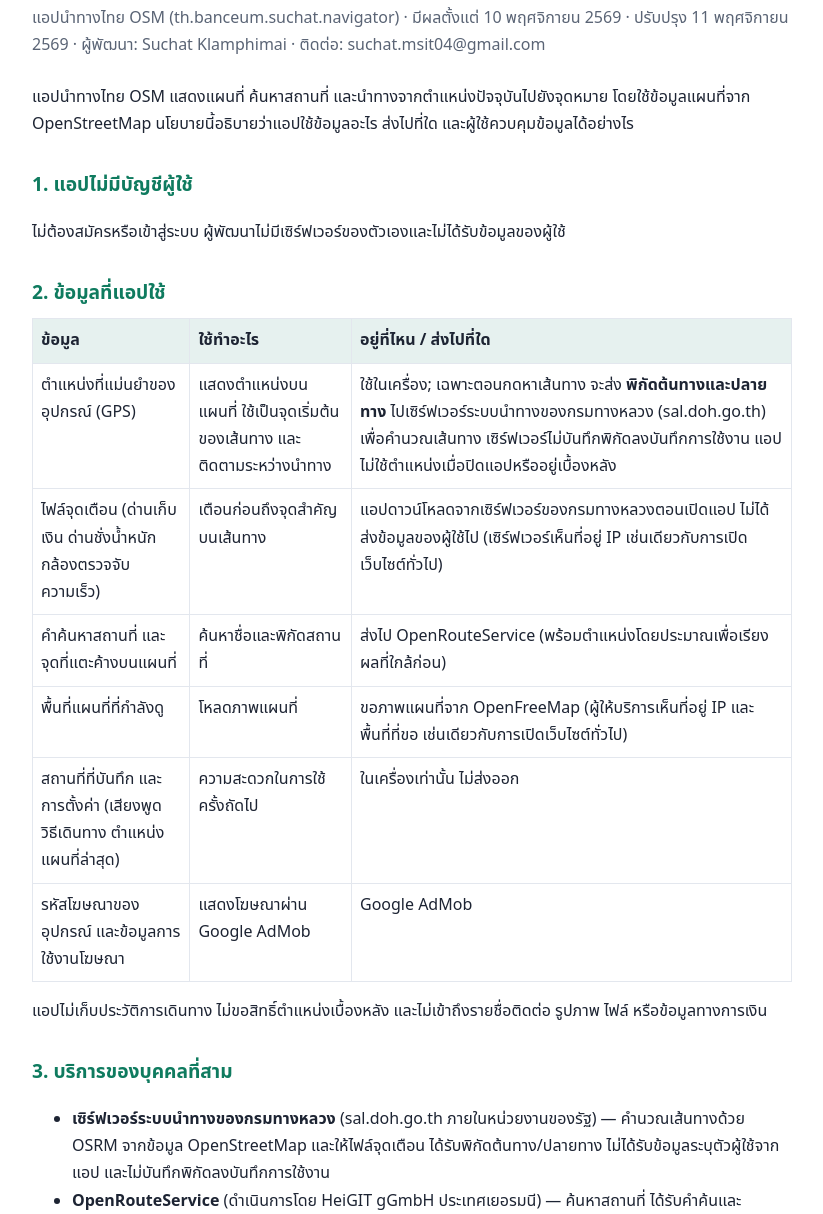
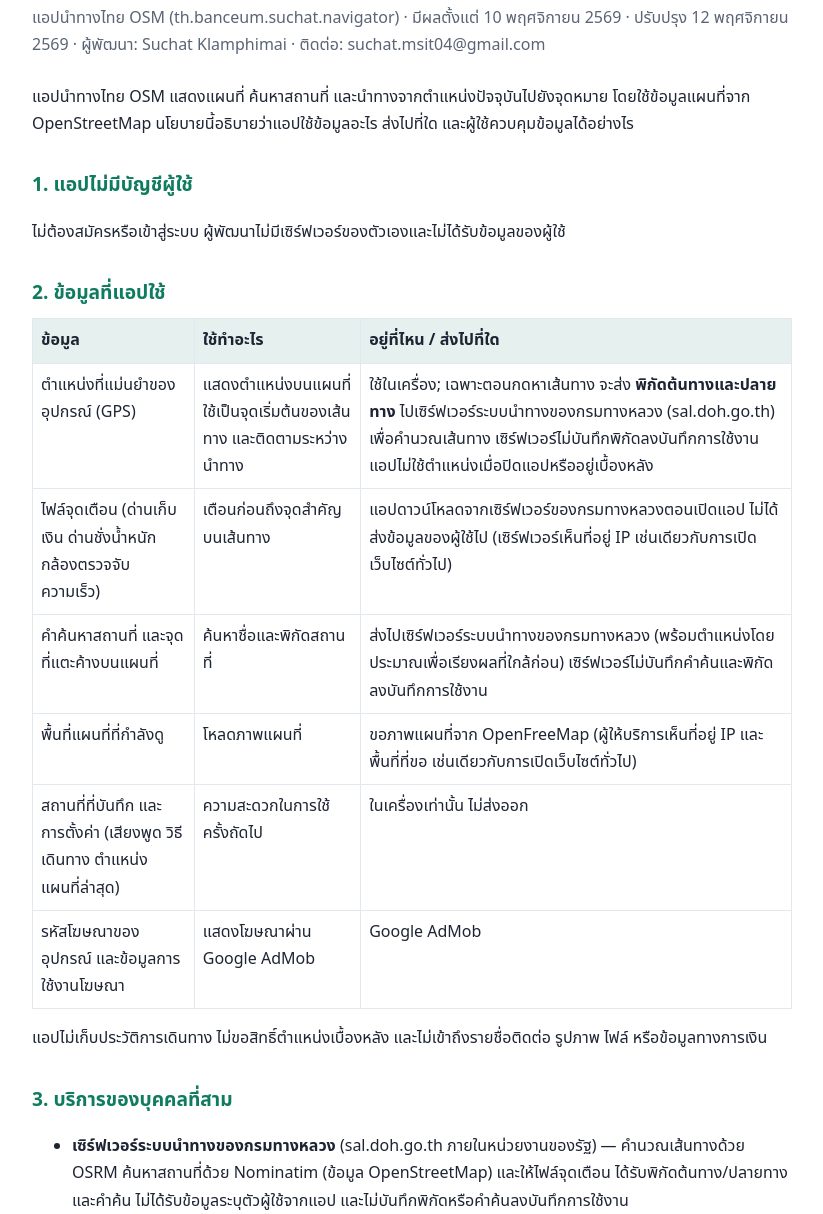
Before and after one commit to suchat-kl/suchat-kl.github.io, a plain HTML site: page navigator/privacy-policy.html in a window 1280 px wide. Shown: the part 77-1291 px from the top of the page, without its empty margins (228-1051 px from the left). Drawn offline with Linux system fonts and the light colour scheme.

Commit message:
navigator: นโยบายความเป็นส่วนตัว — ค้นหาสถานที่ผ่านเซิร์ฟเวอร์กรมทางหลวง (รุ่น 1.0.1)

```diff
--- a/navigator/privacy-policy.html
+++ b/navigator/privacy-policy.html
@@ -18,7 +18,7 @@
 <body>
 <main>
 <h1>นโยบายความเป็นส่วนตัว</h1>
-<div class="meta">แอปนำทางไทย OSM (th.banceum.suchat.navigator) · มีผลตั้งแต่ 10 พฤศจิกายน 2569 · ปรับปรุง 11 พฤศจิกายน 2569 · ผู้พัฒนา: Suchat Klamphimai · ติดต่อ: suchat.msit04@gmail.com</div>
+<div class="meta">แอปนำทางไทย OSM (th.banceum.suchat.navigator) · มีผลตั้งแต่ 10 พฤศจิกายน 2569 · ปรับปรุง 12 พฤศจิกายน 2569 · ผู้พัฒนา: Suchat Klamphimai · ติดต่อ: suchat.msit04@gmail.com</div>
 
 <p>แอปนำทางไทย OSM แสดงแผนที่ ค้นหาสถานที่ และนำทางจากตำแหน่งปัจจุบันไปยังจุดหมาย โดยใช้ข้อมูลแผนที่จาก OpenStreetMap นโยบายนี้อธิบายว่าแอปใช้ข้อมูลอะไร ส่งไปที่ใด และผู้ใช้ควบคุมข้อมูลได้อย่างไร</p>
 
@@ -30,7 +30,7 @@
 <tr><th>ข้อมูล</th><th>ใช้ทำอะไร</th><th>อยู่ที่ไหน / ส่งไปที่ใด</th></tr>
 <tr><td>ตำแหน่งที่แม่นยำของอุปกรณ์ (GPS)</td><td>แสดงตำแหน่งบนแผนที่ ใช้เป็นจุดเริ่มต้นของเส้นทาง และติดตามระหว่างนำทาง</td><td>ใช้ในเครื่อง; เฉพาะตอนกดหาเส้นทาง จะส่ง <b>พิกัดต้นทางและปลายทาง</b> ไปเซิร์ฟเวอร์ระบบนำทางของกรมทางหลวง (sal.doh.go.th) เพื่อคำนวณเส้นทาง เซิร์ฟเวอร์ไม่บันทึกพิกัดลงบันทึกการใช้งาน แอปไม่ใช้ตำแหน่งเมื่อปิดแอปหรืออยู่เบื้องหลัง</td></tr>
 <tr><td>ไฟล์จุดเตือน (ด่านเก็บเงิน ด่านชั่งน้ำหนัก กล้องตรวจจับความเร็ว)</td><td>เตือนก่อนถึงจุดสำคัญบนเส้นทาง</td><td>แอปดาวน์โหลดจากเซิร์ฟเวอร์ของกรมทางหลวงตอนเปิดแอป ไม่ได้ส่งข้อมูลของผู้ใช้ไป (เซิร์ฟเวอร์เห็นที่อยู่ IP เช่นเดียวกับการเปิดเว็บไซต์ทั่วไป)</td></tr>
-<tr><td>คำค้นหาสถานที่ และจุดที่แตะค้างบนแผนที่</td><td>ค้นหาชื่อและพิกัดสถานที่</td><td>ส่งไป OpenRouteService (พร้อมตำแหน่งโดยประมาณเพื่อเรียงผลที่ใกล้ก่อน)</td></tr>
+<tr><td>คำค้นหาสถานที่ และจุดที่แตะค้างบนแผนที่</td><td>ค้นหาชื่อและพิกัดสถานที่</td><td>ส่งไปเซิร์ฟเวอร์ระบบนำทางของกรมทางหลวง (พร้อมตำแหน่งโดยประมาณเพื่อเรียงผลที่ใกล้ก่อน) เซิร์ฟเวอร์ไม่บันทึกคำค้นและพิกัดลงบันทึกการใช้งาน</td></tr>
 <tr><td>พื้นที่แผนที่ที่กำลังดู</td><td>โหลดภาพแผนที่</td><td>ขอภาพแผนที่จาก OpenFreeMap (ผู้ให้บริการเห็นที่อยู่ IP และพื้นที่ที่ขอ เช่นเดียวกับการเปิดเว็บไซต์ทั่วไป)</td></tr>
 <tr><td>สถานที่ที่บันทึก และการตั้งค่า (เสียงพูด วิธีเดินทาง ตำแหน่งแผนที่ล่าสุด)</td><td>ความสะดวกในการใช้ครั้งถัดไป</td><td>ในเครื่องเท่านั้น ไม่ส่งออก</td></tr>
 <tr><td>รหัสโฆษณาของอุปกรณ์ และข้อมูลการใช้งานโฆษณา</td><td>แสดงโฆษณาผ่าน Google AdMob</td><td>Google AdMob</td></tr>
@@ -39,8 +39,7 @@
 
 <h2>3. บริการของบุคคลที่สาม</h2>
 <ul>
-<li><b>เซิร์ฟเวอร์ระบบนำทางของกรมทางหลวง</b> (sal.doh.go.th ภายในหน่วยงานของรัฐ) — คำนวณเส้นทางด้วย OSRM จากข้อมูล OpenStreetMap และให้ไฟล์จุดเตือน ได้รับพิกัดต้นทาง/ปลายทาง ไม่ได้รับข้อมูลระบุตัวผู้ใช้จากแอป และไม่บันทึกพิกัดลงบันทึกการใช้งาน</li>
-<li><b>OpenRouteService</b> (ดำเนินการโดย HeiGIT gGmbH ประเทศเยอรมนี) — ค้นหาสถานที่ ได้รับคำค้นและตำแหน่งโดยประมาณ ไม่ได้รับข้อมูลระบุตัวผู้ใช้จากแอป ดูนโยบายที่ <a href="https://openrouteservice.org">openrouteservice.org</a></li>
+<li><b>เซิร์ฟเวอร์ระบบนำทางของกรมทางหลวง</b> (sal.doh.go.th ภายในหน่วยงานของรัฐ) — คำนวณเส้นทางด้วย OSRM ค้นหาสถานที่ด้วย Nominatim (ข้อมูล OpenStreetMap) และให้ไฟล์จุดเตือน ได้รับพิกัดต้นทาง/ปลายทางและคำค้น ไม่ได้รับข้อมูลระบุตัวผู้ใช้จากแอป และไม่บันทึกพิกัดหรือคำค้นลงบันทึกการใช้งาน</li>
 <li><b>OpenFreeMap</b> — ให้บริการภาพแผนที่จากข้อมูล OpenStreetMap ดูที่ <a href="https://openfreemap.org">openfreemap.org</a></li>
 <li><b>Google AdMob</b> — แสดงโฆษณาแบนเนอร์ด้านล่างจอ และโฆษณาเต็มจอหลังจบการนำทาง ไม่แสดงโฆษณาระหว่างนำทาง AdMob อาจเก็บรหัสโฆษณา ที่อยู่ IP และตำแหน่งโดยประมาณจาก IP ตามนโยบายของ Google ที่ <a href="https://policies.google.com/privacy">policies.google.com/privacy</a> ผู้ใช้รีเซ็ตหรือลบรหัสโฆษณาได้ที่การตั้งค่าของ Android</li>
 </ul>
```
